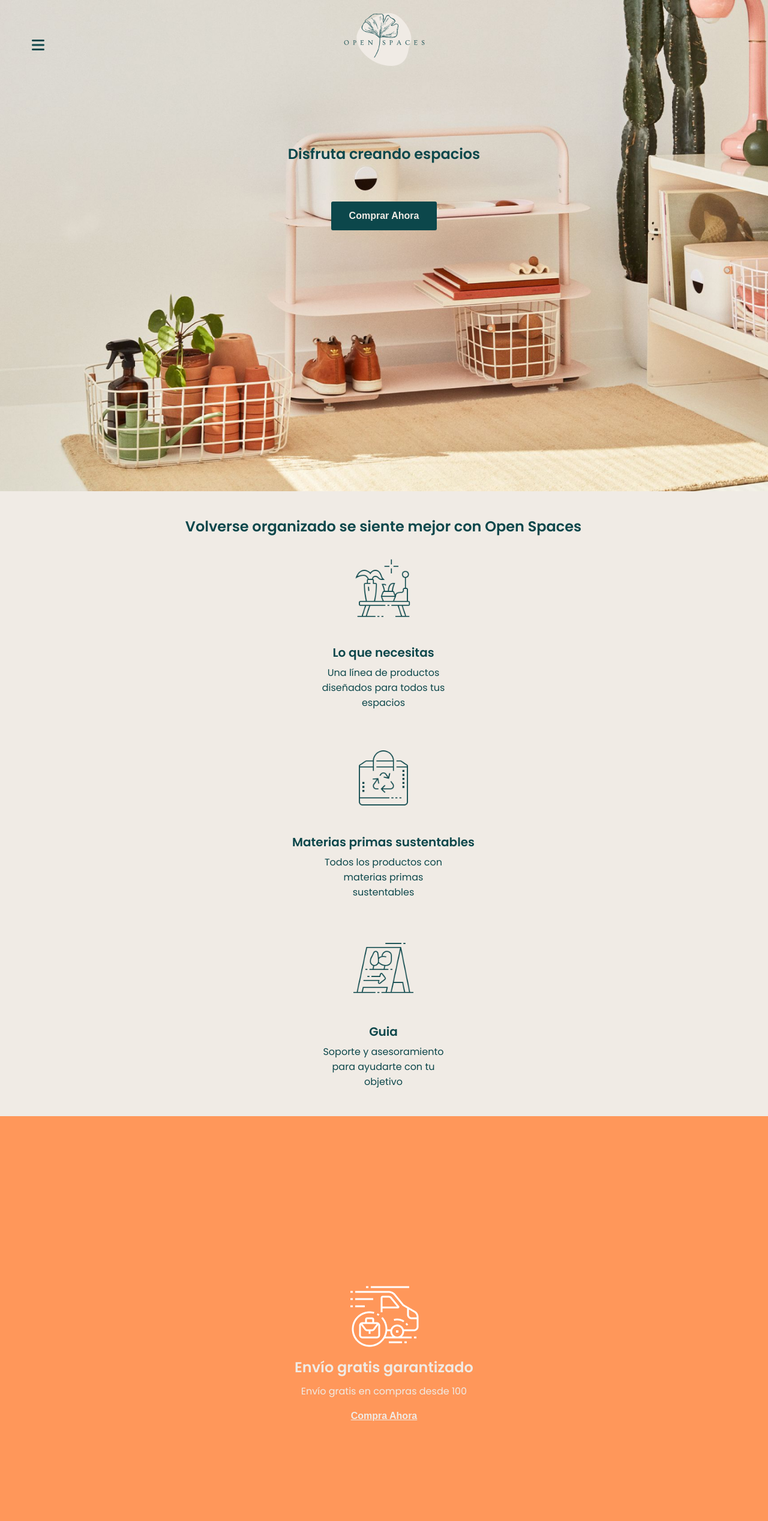
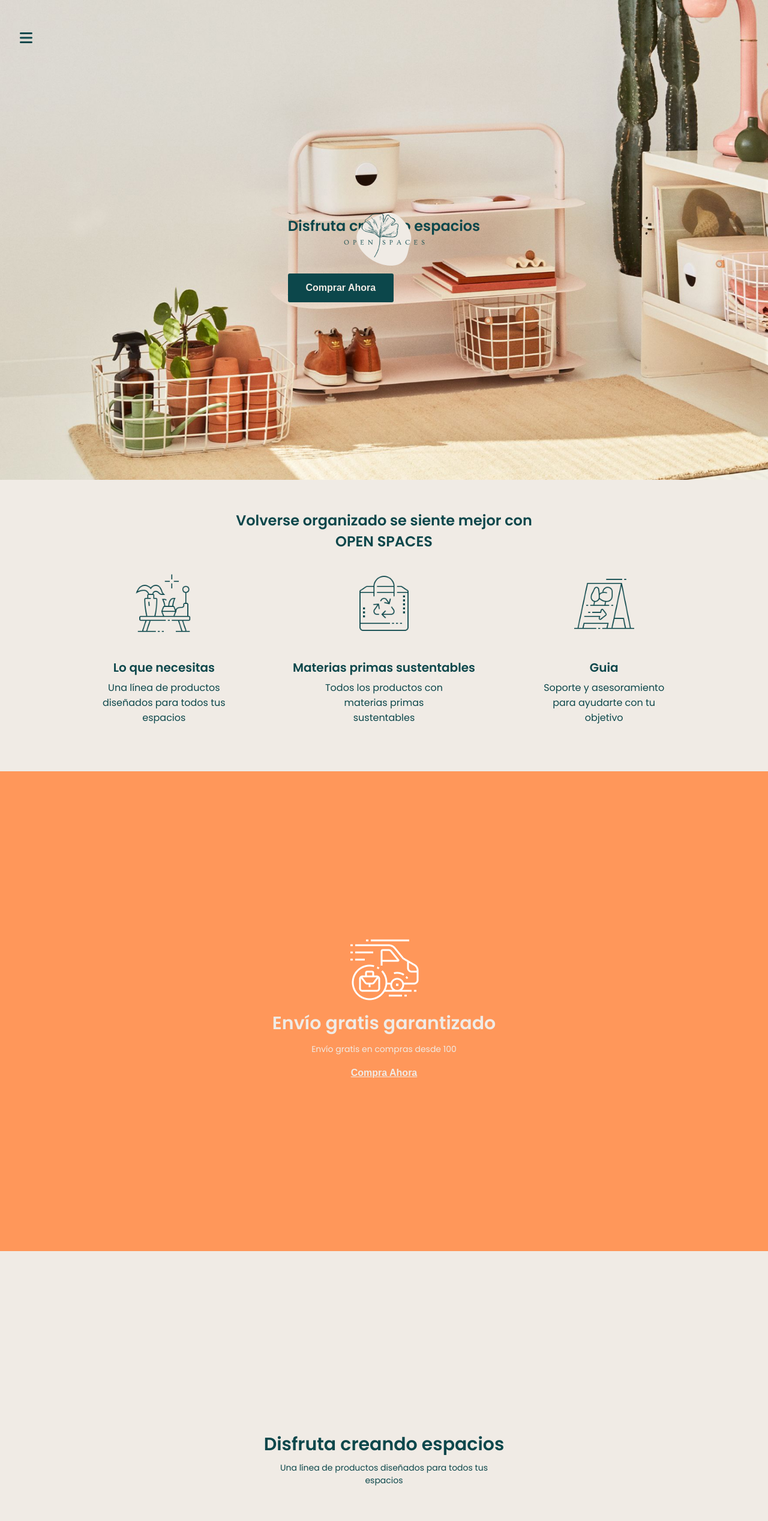
Before and after one commit to Adalab/modulo-1-evaluacion-final-vvarona, a website: page src/html/index.html in a window 1280 px wide. Shown: the top 2536 px of the page at 60% size. Drawn offline with nearby package versions, Linux system fonts and the light colour scheme; files that its build step writes are made by us from their sources; files whose address does not match are found by name.

Commit message:
Added mediaqueries to sections: benefits, shipping, spaces

```diff
--- a/src/html/partials/benefits.html
+++ b/src/html/partials/benefits.html
@@ -1,6 +1,5 @@
 <section class="benefits">
-    <h2 class="benefits__title">Volverse organizado se siente mejor con
-        Open Spaces</h2>
+    <h2 class="benefits__title">Volverse organizado se siente mejor con <span class="benefits__title-accent">Open Spaces</span></h2>
 
     <article class="benefits__card">
       <img src="./assets/images/icon_1.png" alt="Lo que necesitas" class="benefits__images">
--- a/src/html/partials/footer.html
+++ b/src/html/partials/footer.html
@@ -32,10 +32,8 @@
       <a href="https://adalab.es/" target="_blank"><i class="fa-brands fa-linkedin-in social-icon"></i></a>
       <a href="https://adalab.es/" target="_blank"><i class="fa-brands fa-instagram social-icon"></i></a>
       <a href="https://adalab.es/" target="_blank"><i class="fa-brands fa-twitter social-icon"></i></a>
+    </div>
 
-
-    </div>
   </div>
-
+  <a href="#top" class="footer-arrow"><i class="fa-solid fa-arrow-up fa-xl footer-arrow"></i></a>
 </footer>
-<a href="#top" class="footer-arrow"><i class="fa-solid fa-arrow-up fa-xl footer-arrow"></i></a>
--- a/src/html/partials/header.html
+++ b/src/html/partials/header.html
@@ -1,7 +1,7 @@
-  <i class="fa-solid fa-bars fa-xl" title="menu"><a href="#"></a></i>
+
   <header class="header">
-
-  <img src="./assets/images/logo.png" alt="Open Spaces Logo" title="Open Spaces Logo" class="os-logo">
+  <a href="https://adalab.es/" target="_blank" rel="noopener noreferrer" class="header-menu-icon"><i class="fa-solid fa-bars fa-xl" title="menu"></i></a>
+  <img src="./assets/images/logo.png" alt="Open Spaces Logo" title="Open Spaces Logo" class="header-logo">
   <nav class="nav">
     <ul class="nav-list">
       <li><a href="https://adalab.es/" target="_blank" rel="noopener noreferrer">Productos</a></li>
@@ -10,6 +10,8 @@
       <li><a href="https://adalab.es/" target="_blank" rel="noopener noreferrer">Inicio</a></li>
     </ul>
   </nav>
-  <h1 class="title">Disfruta creando espacios</h1>
-  <button class="hero-button">Comprar ahora</button>
+  <div class="hero">
+    <h1 class="title">Disfruta creando espacios</h1>
+    <button class="hero-button">Comprar ahora</button>
+  </div>
 </header>
--- a/src/scss/core/_variables.scss
+++ b/src/scss/core/_variables.scss
@@ -27,7 +27,7 @@ $color-footer-text: #b6c8c9;
     color: $color-footer-text;
   }
 
-  @mixin text($txt-align, $color) {
+  @mixin text($txt-align, $color,) {
     text-align: $txt-align;
     font-family: $font-main;
     font-weight: 400;
--- a/src/scss/pages/_index.scss
+++ b/src/scss/pages/_index.scss
@@ -1,68 +1,97 @@
 //1st section - header (must be flex)
 html {
   scroll-behavior: smooth;
+  box-sizing: border-box;
 }
 
 .header {
   height: 100vh;
   width: 100%;
-  padding-top: 19px;
 
   display: flex;
   flex-direction: column;
   align-items: center;
-  justify-content:flex-start;
+  justify-content:center;
   gap: 62px;
-
 
   background: url('https://raw.githubusercontent.com/Adalab/modulo-1-evaluacion-final-vvarona/aa52b4e53c41cc19608ebdf4e4c32e69e9292e80/src/images/header.jpg');
   background-size: cover;
   background-repeat: no-repeat;
   background-position: center;
-}
 
-.os-logo {
-  width: 213x;
-}
+  &-logo {
+    width: 213px;
+    position: absolute;
 
-.fa-bars {
-  color: $color-main;
-  padding: 20px;
-  margin: 55px 33px;
-  position: fixed;
-  box-sizing: border-box;
+  }
+  &-menu-icon {
+    color: $color-main;
+    padding: 20px;
+    margin: 35px 0 0 13px;
+    position: fixed;
+    top: 0;
+    left: 0;
+    box-sizing: border-box;
   &:hover {
     opacity: 60%;
     transform: scale(1.2);
+    }
+    @media all and (min-width: 1728px) {
+      display: none;
+    }
   }
 }
 
 .nav-list {
   display: none;
+  @media all and (min-width: 1728px) {
+    display: flex;
+    @include text(center, $color-main)
+  }
 }
 
-.hero-button {
-  @include button($color-light, $color-main);
+.hero {
+  display: flex;
+  flex-direction: column;
+  justify-content: center;
+  align-items: center;
+  gap: 62px;
+  @media all and (min-width: 900px) {
+    align-items: flex-start;
+  }
+  &-button {
+    @include button($color-light, $color-main);
+  }
 }
+
 
 .title, .benefits__title {
   @include titles(center, $color-main)
 }
 //2nd section - benefits (must be grid)
-
+.benefits__title-accent{
+  text-transform: uppercase;
+}
 .benefits {
   background-color: $color-light;
   padding: 41px 47px 18px 45px;
   display: grid;
-  grid-template-columns: 1;
+  grid-template-columns: 1fr;
   justify-items: center;
+  @media all and (min-width: 900px) {
+    grid-template-columns: 1fr 1fr 1fr;
+    padding: 50px 90px;
+  }
+  @media all and (min-width: 1728px) {
+    padding: 70px 320px;
+  }
 
   &__card {
     @include text(center, $color-main);
     margin-top: 36px;
-    display: flex;
-    flex-direction: column;
-    align-items: center;
+    display: grid;
+    grid-template-columns: 1fr;
+    justify-items: center;
     &__title{
       font-size: 20px;
     }
@@ -78,7 +107,12 @@ html {
   }
   &__title {
     @include titles(center, $color-main);
+    @media all and (min-width: 900px) {
+      grid-column: span 3;
+      width: 34ch;
   }
+  }
+
 }
 
 //3rd section - shipping
@@ -94,9 +128,22 @@ html {
   &-title {
     @include titles(center,$color-light);
     margin: 10px 0 ;
+    @media all and (min-width: 900px) {
+      font-size: 30px;
+    }
+    @media all and (min-width: 1728px) {
+      font-size: 36px;
+    }
   }
   &-text {
     @include text(center,$color-light);
+    font-size: 14px;
+    @media all and (min-width: 900px) {
+    font-size: 14px;
+    }
+    @media all and (min-width: 1728px) {
+    font-size: 16px;
+    }
   }
   &-button {
     text-decoration: underline;
@@ -109,6 +156,7 @@ html {
   &-img {
     height: 120px;
   }
+
 }
 
 //4th section - spaces & image
@@ -116,7 +164,10 @@ html {
 .spaces{
   background-color: $color-light;
    display: grid;
-   grid-template-columns: 1;
+   grid-template-columns: 1fr;
+   @media all and (min-width: 1728px) {
+    grid-template-columns: 1fr 1fr;
+  }
   &-section{
     height: 100vh;
     display: flex;
@@ -124,12 +175,32 @@ html {
     justify-content: center;
     align-items: center;
     padding: 0 27px;
+    @media all and (min-width: 1728px) {
+      align-items: flex-start;
+      margin-left: 12.5vw;
+    }
   }
   &-title{
     @include titles(center, $color-main);
+    @media all and (min-width: 900px) {
+      font-size: 30px;
+    }
+    @media all and (min-width: 1728px) {
+    }
   }
   &-text{
     @include text(center, $color-main);
+    margin: 6px;
+    height: 96px;
+    width: 360px;
+    font-size: 14px;
+    @media all and (min-width: 900px) {
+    font-size: 14px;
+    }
+    @media all and (min-width: 1728px) {
+    font-size: 16px;
+    text-align: left;
+    }
   }
   &-button{
     @include button($color-light, $color-main);
@@ -152,6 +223,7 @@ html {
   align-items: center;
   justify-content: center;
   padding: 56px 0;
+  position: relative;
 
   &-conteiner {
     display: flex;
@@ -181,9 +253,12 @@ html {
   }
   &-arrow {
     color:$color-light;
-    position: fixed;
-    bottom: 29;
-    right: 16;
+    position: relative;
+    padding: 20px;
+    margin: 0 16px 8px 0;
+    position: absolute;
+    bottom: 0;
+    right: 0;
   }
   &-text {
     @include text(left, $color-footer-text);
```
